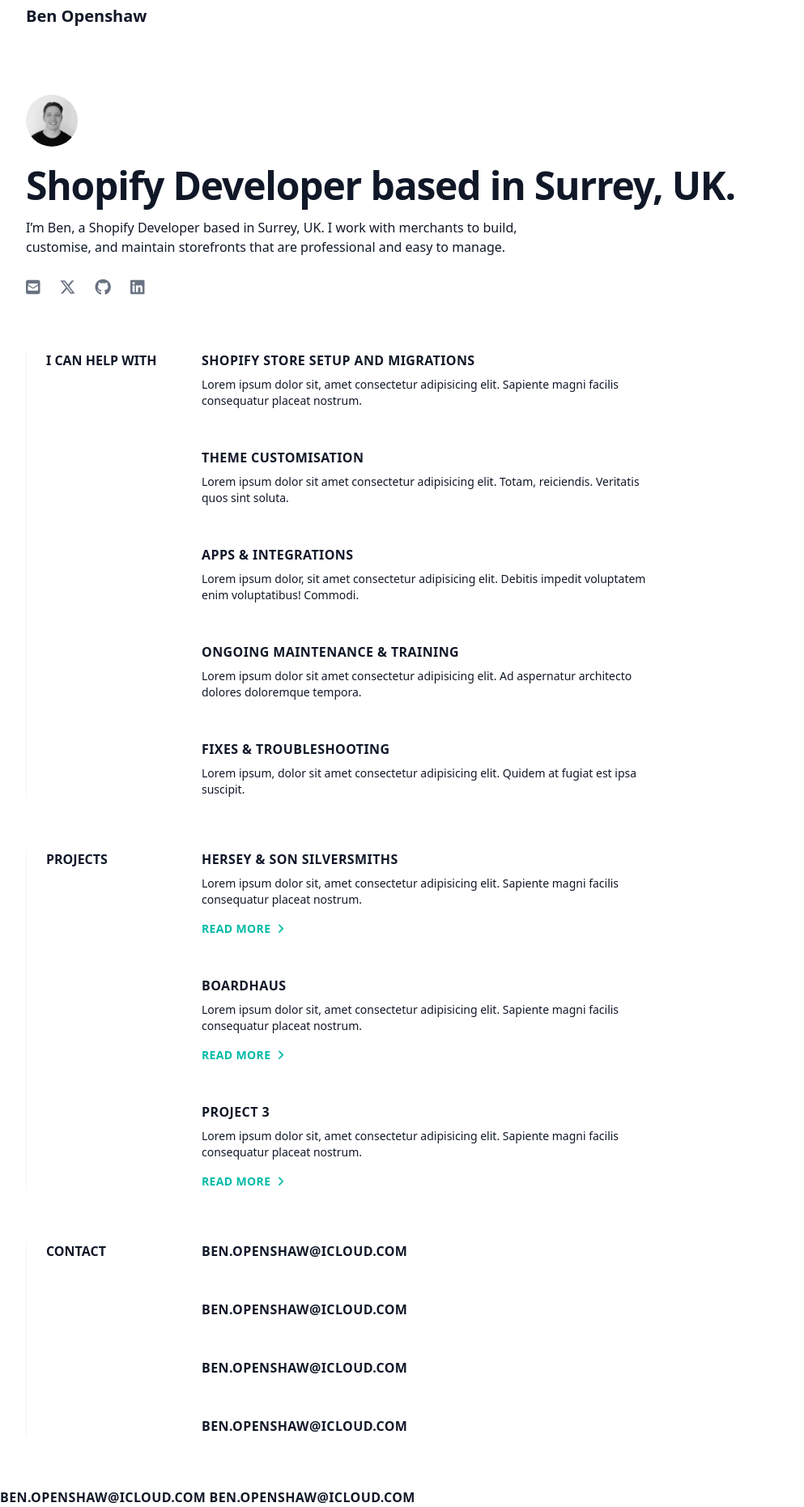
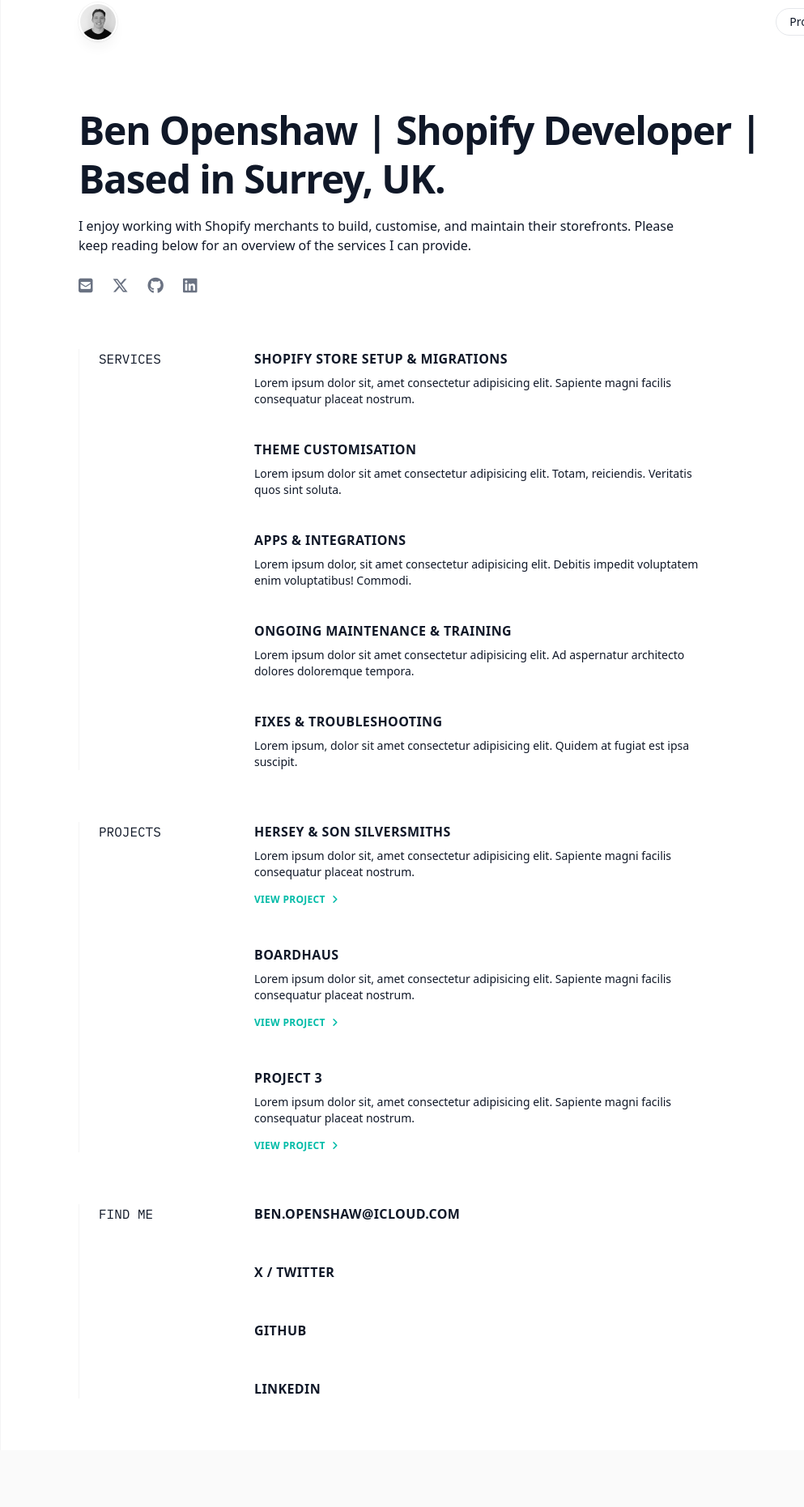
Before and after one commit to bopensh/Portfolio, a website: page index.html in a window 1280 px wide. Shown: the part 13-1874 px from the top of the page at 81% size, without its empty margins (0-993 px from the left). After the commit the page ends 1804 px from the top, so only its background shows below. Drawn offline with nearby package versions, Linux system fonts and the light colour scheme; files that its build step writes are made by us from their sources.

Commit message:
Continued working on homepage
Continued working on homepage, added font, made style changes and more...

```diff
--- a/index.html
+++ b/index.html
@@ -7,15 +7,17 @@
     <link href="./src/output.css" rel="stylesheet">
     <script src="./src/main.js"></script>
     <script src="https://kit.fontawesome.com/23384adc04.js" crossorigin="anonymous"></script>
+    <!-- Re-initialise Tailwind with: npx tailwindcss -i ./src/input.css -o ./src/output.css --watch -->
   </head>
-  <body class="bg-white text-gray-900 antialiased">
-
-    <!-- Re-initialise Tailwind with: npx tailwindcss -i ./src/input.css -o ./src/output.css --watch -->
+  <body class="bg-zinc-50 text-gray-900 antialiased">
+    <div class="bg-white mx-auto max-w-7xl border-l border-r border-zinc-100">
 
       <!-- Header Section -->
       <header class="relative top-0 z-50 w-full">
-      <div class="mx-auto max-w-7xl px-4 lg:px-8 py-4 flex justify-between items-center">
-        <span class="font-semibold text-xl">Ben Openshaw</span>
+        <div class="mx-auto max-w-7xl px-4 lg:px-24 py-4 flex justify-between items-center">
+          <div class="flex justify-between items-center">
+            <img src="/src/assets/images/Ben_portfolio_avatar-min.jpg" alt="Portfolio image of Ben Openshaw" class="h-12 w-12 rounded-full object-cover bg-white/90 p-0.5 shadow-lg ring-1 shadow-zinc-800/5 ring-zinc-900/5 backdrop-blur-sm" />
+          </div>
 
           <!-- Desktop Nav -->
           <nav class="hidden md:flex space-x-6 text-sm md:border md:border-gray-200 md:rounded-full md:px-4 md:py-[6px]">
@@ -47,16 +49,17 @@
 
       <!-- Hero Section -->
       <section class="py-16">
-        <div class="mx-auto max-w-7xl px-4 lg:px-8 flex flex-col items-start">
+          <div class="mx-auto max-w-7xl px-4 lg:px-24 flex flex-col items-start">
             <!-- Profile Image -->
-          <img src="/src/assets/images/Ben_portfolio_avatar-min.jpg" alt="Portfolio image of Ben Openshaw" class="h-16 w-16 rounded-full object-cover mb-6" />
+            <!-- <img src="/src/assets/images/Ben_portfolio_avatar-min.jpg" alt="Portfolio image of Ben Openshaw" class="h-16 w-16 rounded-full object-cover mb-6" /> -->
             <!-- Headline -->
-          <h1 class="text-4xl sm:text-5xl font-bold tracking-tight mb-4">
-            Shopify Developer based in Surrey, UK.
+            <h1 class="max-w-4xl text-4xl sm:text-5xl font-bold tracking-tight mb-4 leading-tight
+            ">
+              Ben Openshaw | Shopify Developer | Based in Surrey, UK.
             </h1>
             <!-- Description -->
-          <p class="text-base max-w-2xl mb-6">
-            I’m Ben, a Shopify Developer based in Surrey, UK. I work with merchants to build, customise, and maintain storefronts that are professional and easy to manage.
+            <p class="text-base max-w-3xl mb-6">
+              I enjoy working with Shopify merchants to build, customise, and maintain their storefronts. Please keep reading below for an overview of the services I can provide.
             </p>
             <!-- Social Icons -->
             <div class="flex justify-center gap-6 text-gray-500 text-xl">
@@ -70,14 +73,14 @@
 
         <!-- Services Section -->
         <section class="pb-16">
-        <div class="mx-auto w-full max-w-7xl px-4 lg:px-8">
+          <div class="mx-auto w-full max-w-7xl px-4 lg:px-24">
             <div class="md:border-l md:border-zinc-100 md:pl-6">
-            <div class="grid max-w-3xl grid-cols-1 items-baseline gap-y-4 md:grid-cols-4">
-              <h2 class="font-semibold uppercase text-sm md:text-base">I can help with</h2>
+              <div class="grid max-w-3xl grid-cols-1 items-baseline gap-y-8 md:grid-cols-4">
+                <h2 class="font-semibold text-sm md:text-base font-plexmono uppercase">Services</h2>
                 <div class="md:col-span-3">
-                <ul class="space-y-12">
+                  <ul class="space-y-8 md:space-y-10">
                     <li class="group relative flex flex-col items-start">
-                    <h3 class="font-semibold uppercase text-sm md:text-base tracking-wide">Shopify Store Setup and Migrations</h3>
+                      <h3 class="font-semibold uppercase text-sm md:text-base tracking-wide">Shopify Store Setup & Migrations</h3>
                       <p class="relative z-10 mt-2 text-sm">Lorem ipsum dolor sit, amet consectetur adipisicing elit. Sapiente magni facilis consequatur placeat nostrum.</p>
                     </li>
                     <li class="group relative flex flex-col items-start">
@@ -105,36 +108,36 @@
 
               <!-- Projects Section -->
               <section class="pb-16">
-              <div class="mx-auto w-full max-w-7xl px-4 lg:px-8">
+                <div class="mx-auto w-full max-w-7xl px-4 lg:px-24">
                   <div class="md:border-l md:border-zinc-100 md:pl-6">
-                  <div class="grid max-w-3xl grid-cols-1 items-baseline gap-y-4 md:grid-cols-4">
-                    <h2 class="font-semibold uppercase text-sm md:text-base">Projects</h2>
+                    <div class="grid max-w-3xl grid-cols-1 items-baseline gap-y-8 md:grid-cols-4">
+                      <h2 class="font-semibold text-sm md:text-base font-plexmono uppercase">Projects</h2>
                       <div class="md:col-span-3">
-                      <ul class="space-y-12">
+                        <ul class="space-y-10 md:space-y-12">
                           <li class="group relative flex flex-col items-start">
                             <h3 class="font-semibold uppercase text-sm md:text-base tracking-wide">Hersey & Son Silversmiths</h3>
                             <p class="relative z-10 mt-2 text-sm">Lorem ipsum dolor sit, amet consectetur adipisicing elit. Sapiente magni facilis consequatur placeat nostrum.</p>
-                          <div class="mt-4 flex items-center gap-2 text-sm font-semibold tracking-wide
+                            <div class="mt-4 flex items-center gap-2 text-xs font-semibold tracking-wide
                             uppercase text-teal-500">
-                            <div>Read More</div>
+                              <div>View project</div>
                               <i class="fa-solid fa-angle-right"></i>
                             </div>
                           </li>
                           <li class="group relative flex flex-col items-start">
                             <h3 class="font-semibold uppercase text-sm md:text-base tracking-wide">Boardhaus</h3>
                             <p class="relative z-10 mt-2 text-sm">Lorem ipsum dolor sit, amet consectetur adipisicing elit. Sapiente magni facilis consequatur placeat nostrum.</p>
-                          <div class="mt-4 flex items-center gap-2 text-sm font-semibold tracking-wide
+                            <div class="mt-4 flex items-center gap-2 text-xs font-semibold tracking-wide
                             uppercase text-teal-500">
-                            <div>Read More</div>
+                              <div>View project</div>
                               <i class="fa-solid fa-angle-right"></i>
                             </div>
                           </li>
                           <li class="group relative flex flex-col items-start">
                             <h3 class="font-semibold uppercase text-sm md:text-base tracking-wide">Project 3</h3>
                             <p class="relative z-10 mt-2 text-sm">Lorem ipsum dolor sit, amet consectetur adipisicing elit. Sapiente magni facilis consequatur placeat nostrum.</p>
-                          <div class="mt-4 flex items-center gap-2 text-sm font-semibold tracking-wide
+                            <div class="mt-4 flex items-center gap-2 text-xs font-semibold tracking-wide
                             uppercase text-teal-500">
-                            <div>Read More</div>
+                              <div>View project</div>
                               <i class="fa-solid fa-angle-right"></i>
                             </div>
                           </li>
@@ -147,23 +150,23 @@
 
               <!-- Contact Section -->
               <section class="pb-16">
-              <div class="mx-auto w-full max-w-7xl px-4 lg:px-8">
+                <div class="mx-auto w-full max-w-7xl px-4 lg:px-24">
                   <div class="md:border-l md:border-zinc-100 md:pl-6">
-                  <div class="grid max-w-3xl grid-cols-1 items-baseline gap-y-4 md:grid-cols-4">
-                    <h2 class="font-semibold uppercase text-sm md:text-base">Contact</h2>
+                    <div class="grid max-w-3xl grid-cols-1 items-baseline gap-y-8 md:grid-cols-4">
+                      <h2 class="font-semibold text-sm md:text-base font-plexmono uppercase">Find me</h2>
                       <div class="md:col-span-3">
-                      <ul class="space-y-12">
+                        <ul class="space-y-10 md:space-y-12">
                           <li class="group relative flex flex-col items-start">
                             <a href="#" class="space-y-1 font-semibold uppercase text-sm md:text-base tracking-wide">ben.openshaw@icloud.com</a>
                           </li>
                           <li class="group relative flex flex-col items-start">
-                          <a href="#" class="space-y-1 font-semibold uppercase text-sm md:text-base tracking-wide">ben.openshaw@icloud.com</a>
+                            <a href="https://x.com/benopenshaw_" class="space-y-1 font-semibold uppercase text-sm md:text-base tracking-wide">X / Twitter</a>
                           </li>
                           <li class="group relative flex flex-col items-start">
-                          <a href="#" class="space-y-1 font-semibold uppercase text-sm md:text-base tracking-wide">ben.openshaw@icloud.com</a>
+                            <a href="https://github.com/bopensh" class="space-y-1 font-semibold uppercase text-sm md:text-base tracking-wide">Github</a>
                           </li>
                           <li class="group relative flex flex-col items-start">
-                          <a href="#" class="space-y-1 font-semibold uppercase text-sm md:text-base tracking-wide">ben.openshaw@icloud.com</a>
+                            <a href="https://www.linkedin.com/in/ben-openshaw-373526167/" class="space-y-1 font-semibold uppercase text-sm md:text-base tracking-wide">Linkedin</a>
                           </li>
                         </ul>
                       </div>
@@ -171,13 +174,5 @@
                   </div>
                 </div>
               </section>
-
-
-
-
   </body>
 </html>
-
-
-<a href="#" class="space-y-1 font-semibold uppercase text-sm md:text-base tracking-wide">ben.openshaw@icloud.com</a>
-<a href="#" class="space-y-1 font-semibold uppercase text-sm md:text-base tracking-wide">ben.openshaw@icloud.com</a>
--- a/package.json
+++ b/package.json
@@ -1,6 +1,8 @@
 {
   "dependencies": {
-    "@tailwindcss/cli": "^4.1.3",
-    "tailwindcss": "^4.1.3"
+    "@tailwindcss/cli": "^4.1.3"
+  },
+  "devDependencies": {
+    "tailwindcss": "^4.1.6"
   }
 }
--- a/src/input.css
+++ b/src/input.css
@@ -1 +1,7 @@
+@import url('https://fonts.googleapis.com/css2?family=IBM+Plex+Mono&display=swap');
 @import "tailwindcss";
+
+.font-plexmono {
+    font-family: 'IBM Plex Mono', monospace;
+    font-weight: 400
+  }
```
Also changed, not shown: 1 other file. Lines whose indentation alone changed are shown as unchanged.
